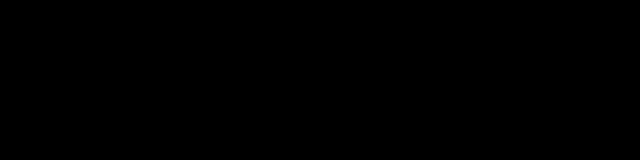
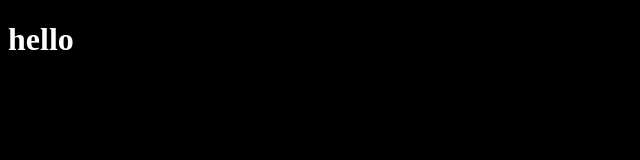
Before and after one commit to AwesomeTy79/awesomety79.github.io, a plain HTML site: page index.html in a window 1280 px wide. Shown: the whole page, without its empty margins (0-640 px from the left). Drawn offline with Linux system fonts and the light colour scheme.

Commit message:
Update index.html

```diff
--- a/index.html
+++ b/index.html
@@ -12,6 +12,6 @@
 
       }
     </style>
-    <h1>hello</h1>
+    <h1 style='color:white'>hello</h1>
   </body>
 </html>
```
